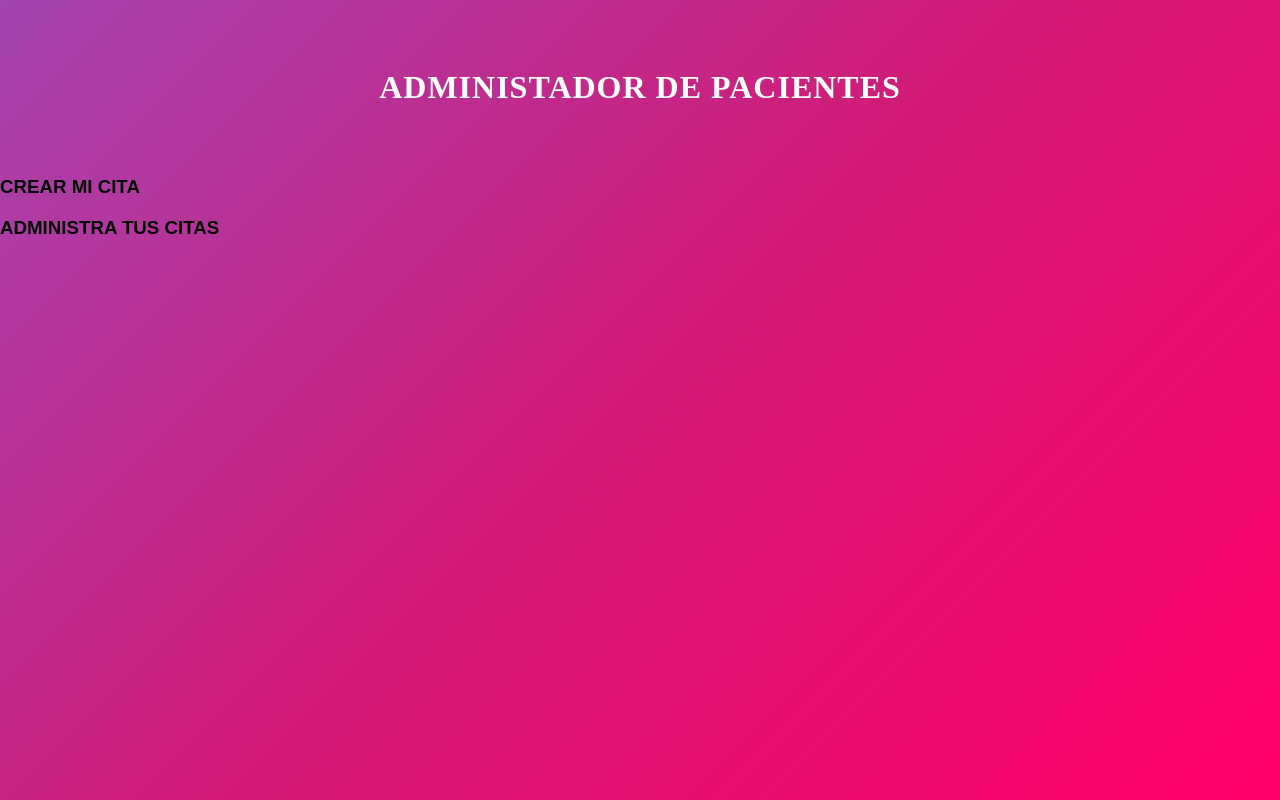
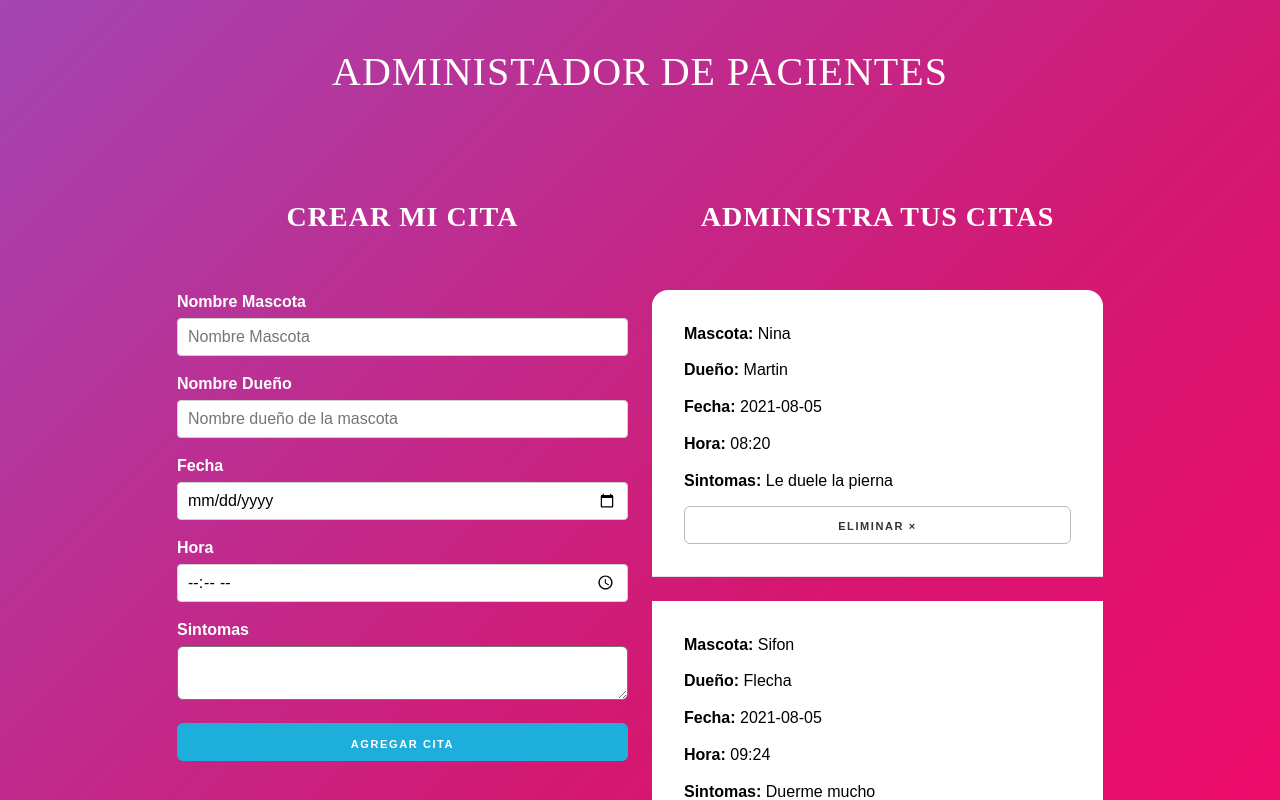
Before and after one commit to mijimu/TP4_Averbuch_Nowak, a React (Create React App) app in the folder citas/: page / in a window 1280 px wide. Shown: the top 800 px of the page. Built offline with nearby package versions, Linux system fonts and the light colour scheme.

Commit message:
solo falta la letra de titulo y sub

```diff
--- a/citas/public/index.html
+++ b/citas/public/index.html
@@ -15,6 +15,7 @@
       user's mobile device or desktop. See https://developers.google.com/web/fundamentals/web-app-manifest/
     -->
     <link rel="manifest" href="%PUBLIC_URL%/manifest.json" />
+    <link href="https://cdn.jsdelivr.net/npm/bootstrap@5.3.0-alpha3/dist/css/bootstrap.min.css" rel="stylesheet" integrity="sha384-KK94CHFLLe+nY2dmCWGMq91rCGa5gtU4mk92HdvYe+M/SXH301p5ILy+dN9+nJOZ" crossorigin="anonymous">
     <!--
       Notice the use of %PUBLIC_URL% in the tags above.
       It will be replaced with the URL of the `public` folder during the build.
@@ -39,5 +40,6 @@
       To begin the development, run `npm start` or `yarn start`.
       To create a production bundle, use `npm run build` or `yarn build`.
     -->
+    <script src="https://cdn.jsdelivr.net/npm/bootstrap@5.3.0-alpha3/dist/js/bootstrap.bundle.min.js" integrity="sha384-ENjdO4Dr2bkBIFxQpeoTz1HIcje39Wm4jDKdf19U8gI4ddQ3GYNS7NTKfAdVQSZe" crossorigin="anonymous"></script>
   </body>
 </html>
--- a/citas/src/App.css
+++ b/citas/src/App.css
@@ -11,8 +11,7 @@ body {
   padding-bottom: 5rem;
 }
 
-h1,
-h2 {
+h1 {
   color: white;
   padding: 3rem 0;
   text-align: center;
@@ -22,14 +21,3 @@ h2 {
   font-family: 'Staatliches', cursive;
   letter-spacing: 1px;
 }
-
-input[type="date"],
-input[type="time"] {
-  height: 38px;
-  padding: 6px 10px;
-  background-color: #fff;
-  border: 1px solid #D1D1D1;
-  border-radius: 4px;
-  box-shadow: none;
-  box-sizing: border-box;
-}
--- a/citas/src/App.js
+++ b/citas/src/App.js
@@ -12,22 +12,23 @@ function App() {
 
       <div className="container">
         <div className="row">
-          <div className="one-half column">
+          <div className = "col-md-1"></div>
+          <div className="col-md-5">
             <Subtitulo texto="CREAR MI CITA" />
             <Formulario />
           </div>
-          <div className="col-md-12">
-            <Subtitulo texto="ADMINISTRA TUS CITAS" />
+          <div className="col-md-5">
+            <Subtitulo className = "text-justify" texto="ADMINISTRA TUS CITAS" />
             <Cita nombre="Nina" duenio="Martin" fecha="2021-08-05" hora="08:20" sintomas="Le duele la pierna" />
             <Cita nombre="Sifon" duenio="Flecha" fecha="2021-08-05" hora="09:24" sintomas="Duerme mucho" />
             <Cita nombre="Floki" duenio="Ari" fecha="2023-08-05" hora="16:15" sintomas="No está comiendo" />
           </div>
+          <div className = "col-md-1"></div>
+
         </div>
       </div>
 
-      {/*<script src="/static/js/bundle.js"></script>
-      <script src="/static/js/vendors~main.chunk.js"></script>
-  <script src="/static/js/main.chunk.js"></script>*/}
+
     </>
   );
 }
--- a/citas/src/Cita/Cita.css
+++ b/citas/src/Cita/Cita.css
@@ -1,8 +1,27 @@
 .button.eliminar,
 .button.eliminar:hover {
-    background-color: #c10059;
-    color: white;
-    margin-top: 2rem;
+    background-color: transparent;
+    color: #333;
+    border-color: #888;
+    margin-top: none;
+
+    display: inline-block;
+    height: 38px;
+    padding: 0 30px;
+
+    text-align: center;
+    font-size: 11px;
+    font-weight: 600;
+    line-height: 38px;
+    letter-spacing: .1rem;
+    text-transform: uppercase;
+    text-decoration: none;
+    white-space: nowrap;
+    background-color: transparent;
+    border: 1px solid #bbb;
+    cursor: pointer;
+    box-sizing: border-box;
+
 }
 
 .cita {
@@ -10,7 +29,7 @@
     background: white;
     border-bottom: 1px solid #e1e1e1;
     color: black;
-    margin-bottom: 20px;
+    margin-bottom: 5px;
 }
 
 .cita p {
--- a/citas/src/Cita/Cita.js
+++ b/citas/src/Cita/Cita.js
@@ -1,12 +1,16 @@
+import './Cita.css';
+
 function Cita({nombre, duenio, fecha, hora, sintomas}) {
-    <div class="cita">
+    return(
+        <div className="cita mb-4">
             <p>Mascota: <span className="nombre">{nombre}</span></p>
             <p>Dueño: <span className="duenio" >{duenio}</span></p>
             <p>Fecha: <span className="fecha" >{fecha}</span></p>
             <p>Hora: <span className="hora" >{hora}</span></p>
             <p>Sintomas: <span className="sintomas">{sintomas}</span></p>
-        <button class="button eliminar u-full-width">Eliminar ×</button>
+            <button class="button eliminar u-full-width rounded">Eliminar ×</button>
         </div>
+    )
 }
 
 export default Cita;
--- /dev/null
+++ b/citas/src/Formulario/Formulario.css
@@ -0,0 +1,46 @@
+input{
+  height: 38px;
+  padding: 6px 10px;
+  background-color: #fff;
+  border: 1px solid #D1D1D1;
+  border-radius: 4px;
+  box-shadow: none;
+  box-sizing: border-box;
+
+}
+
+label {
+    color: white;
+    font-weight: bold;
+}
+
+form{
+    display: block;
+    margin-bottom: 2.5rem;
+}
+
+.u-full-width {
+    width: 100%;
+    box-sizing: border-box;
+}
+
+.bttn{
+    color: #FFF;
+    background-color: #1EAEDB;
+    border-color: transparent;
+    display: inline-block;
+    height: 38px;
+    padding: 0 30px;
+
+    text-align: center;
+    font-size: 11px;
+    font-weight: 600;
+    line-height: 38px;
+    letter-spacing: .1rem;
+    text-transform: uppercase;
+    text-decoration: none;
+    white-space: nowrap;
+    border-radius: 4px;
+    cursor: pointer;
+    box-sizing: border-box;
+}
--- a/citas/src/Formulario/Formulario.js
+++ b/citas/src/Formulario/Formulario.js
@@ -1,17 +1,19 @@
+import './Formulario.css';
+
 function Formulario({texto1 = 'Nombre Mascota', texto2 = 'Nombre Dueño', date = 'Fecha', time = 'Hora', textoBigger = 'Sintomas', submitear = 'Agregar Cita'}) {
-    <form>
-        <label className="texto1">{texto1}</label>
-        <input type="text" name="mascota" class="u-full-width" placeholder="Nombre Mascota" value=""></input>
-        <label className="texto2">{texto2}</label>
-        <input type="text" name="propietario" class="u-full-width" placeholder="Nombre dueño de la mascota" value=""></input>
-        <label className="date">{date}</label>
-        <input type="date" name="fecha" class="u-full-width" value=""></input>
-        <label className="time">{time}</label>
-        <input type="time" name="hora" class="u-full-width" value=""></input>
-        <label className="textoBigger">{textoBigger}</label>
-        <textarea name="sintomas" class="u-full-width"></textarea>
-        <button type="submit" class="u-full-width button-primary" className="submitear">{submitear}</button>
-    </form>
+    return (<form>
+        <label className="texto1  mb-1">{texto1}</label>
+        <input type="text" name="mascota" className="u-full-width mb-3" placeholder="Nombre Mascota" value=""></input>
+        <label className="texto2  mb-1">{texto2}</label>
+        <input type="text" name="propietario" className="u-full-width mb-3" placeholder="Nombre dueño de la mascota" value=""></input>
+        <label className="date  mb-1">{date}</label>
+        <input type="date" name="fecha" className="u-full-width mb-3" value=""></input>
+        <label className="time  mb-1">{time}</label>
+        <input type="time" name="hora" className="u-full-width mb-3" value=""></input>
+        <label className="textoBigger mb-1">{textoBigger}</label>
+        <textarea name="sintomas" className="u-full-width rounded mb-3"></textarea>
+        <button type="submit" className="submitear u-full-width bttn  rounded">{submitear}</button>
+    </form>)
 }
 
 export default Formulario;
--- /dev/null
+++ b/citas/src/Subtitulo/Subtitulo.css
@@ -0,0 +1,9 @@
+h3 {
+    color: white;
+    padding: 3rem 0;
+    text-align: center;
+    text-transform: uppercase;
+    font-family: 'Staatliches', cursive;
+    letter-spacing: 1px;
+    font-weight: bold;
+}
--- a/citas/src/Subtitulo/Subtitulo.js
+++ b/citas/src/Subtitulo/Subtitulo.js
@@ -1,3 +1,5 @@
+import './Subtitulo.css';
+
 function Subtitulo({ texto = 'Default'}){
     return (
         <h3 className="texto">{texto}</h3>
```
Lines whose indentation alone changed are shown as unchanged.
